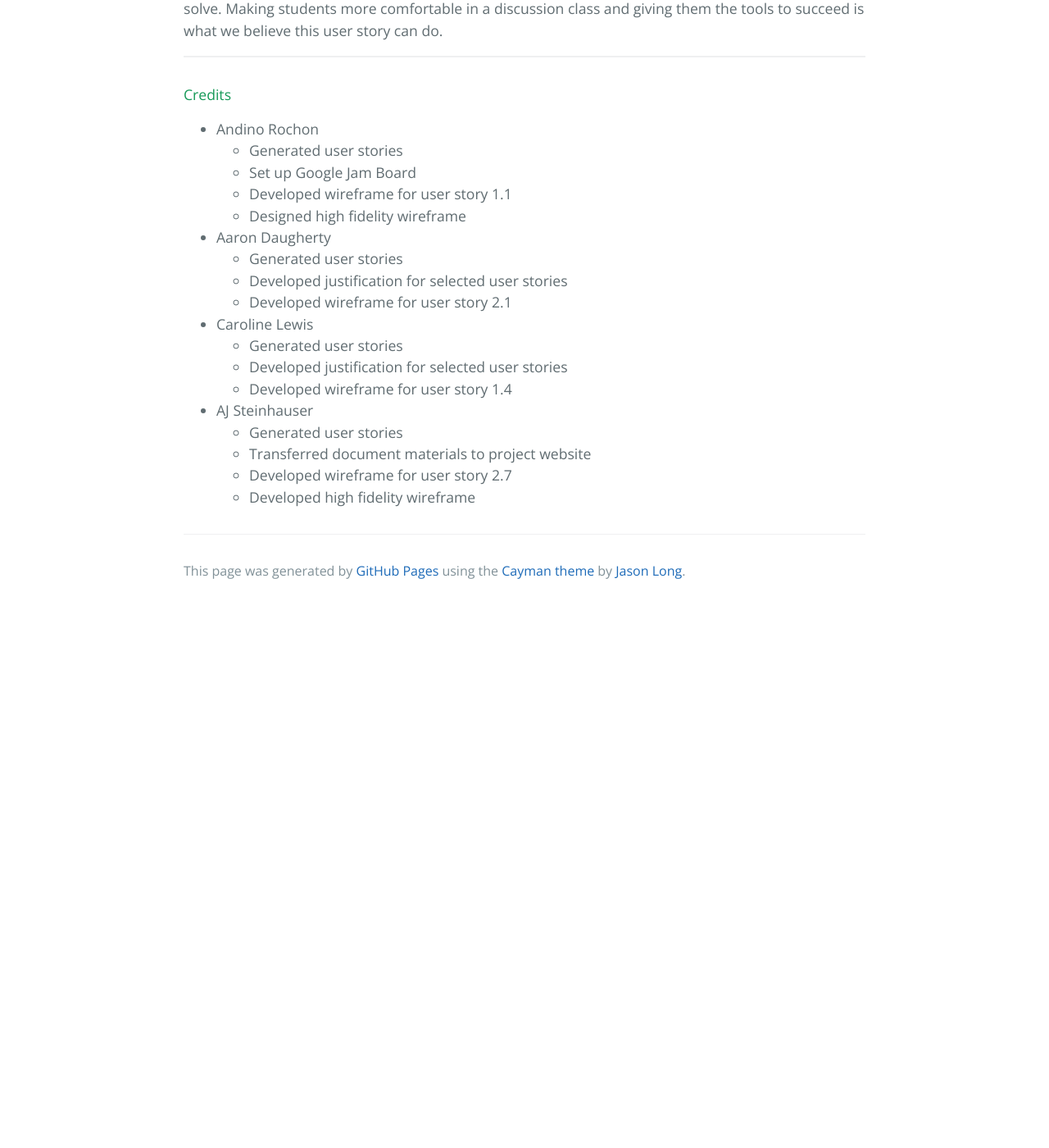
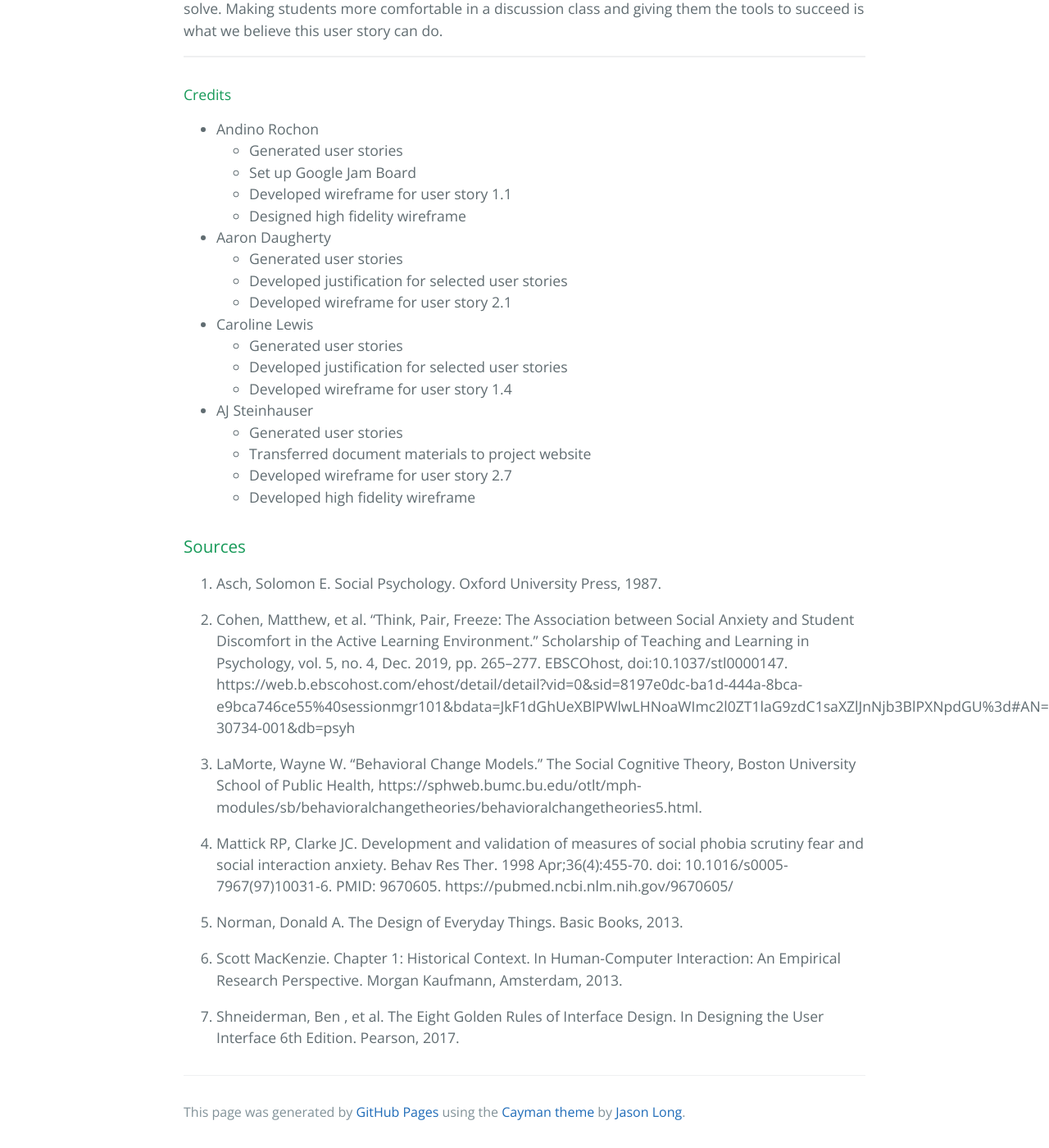
Before and after one commit to AJSteinhauser/HCI_Project.github.io, a Jekyll site: the page built from milestone3.md, in a window 1280 px wide and 1400 px high, scrolled down 7612 px. Shown: the whole window at 82% size. Built offline with Jekyll 4.4.1, drawn with Linux system fonts in a browser that asks for light colours; before the commit the page ends 8352 px from its top, so only the background shows below that.

Commit message:
Added sources from M2

```diff
--- a/milestone3.md
+++ b/milestone3.md
@@ -106,3 +106,22 @@ Another design decision we made is a simplistic interface. We wanted to make sur
 	* Transferred document materials to project website
 	* Developed wireframe for user story 2.7
 	* Developed high fidelity wireframe
+
+
+
+### Sources ###
+
+
+1. Asch, Solomon E. Social Psychology. Oxford University Press, 1987.
+
+2. Cohen, Matthew, et al. “Think, Pair, Freeze: The Association between Social Anxiety and Student Discomfort in the Active Learning Environment.” Scholarship of Teaching and Learning in Psychology, vol. 5, no. 4, Dec. 2019, pp. 265–277. EBSCOhost, doi:10.1037/stl0000147. https://web.b.ebscohost.com/ehost/detail/detail?vid=0&sid=8197e0dc-ba1d-444a-8bca-e9bca746ce55%40sessionmgr101&bdata=JkF1dGhUeXBlPWlwLHNoaWImc2l0ZT1laG9zdC1saXZlJnNjb3BlPXNpdGU%3d#AN=2019-30734-001&db=psyh
+
+3. LaMorte, Wayne W. “Behavioral Change Models.” The Social Cognitive Theory, Boston University School of Public Health, https://sphweb.bumc.bu.edu/otlt/mph-modules/sb/behavioralchangetheories/behavioralchangetheories5.html.
+
+4. Mattick RP, Clarke JC. Development and validation of measures of social phobia scrutiny fear and social interaction anxiety. Behav Res Ther. 1998 Apr;36(4):455-70. doi: 10.1016/s0005-7967(97)10031-6. PMID: 9670605. https://pubmed.ncbi.nlm.nih.gov/9670605/
+
+5. Norman, Donald A. The Design of Everyday Things. Basic Books, 2013.
+
+6. Scott MacKenzie. Chapter 1: Historical Context. In Human-Computer Interaction: An Empirical Research Perspective. Morgan Kaufmann, Amsterdam, 2013.
+
+7. Shneiderman, Ben , et al. The Eight Golden Rules of Interface Design. In Designing the User Interface 6th Edition. Pearson, 2017.
```
